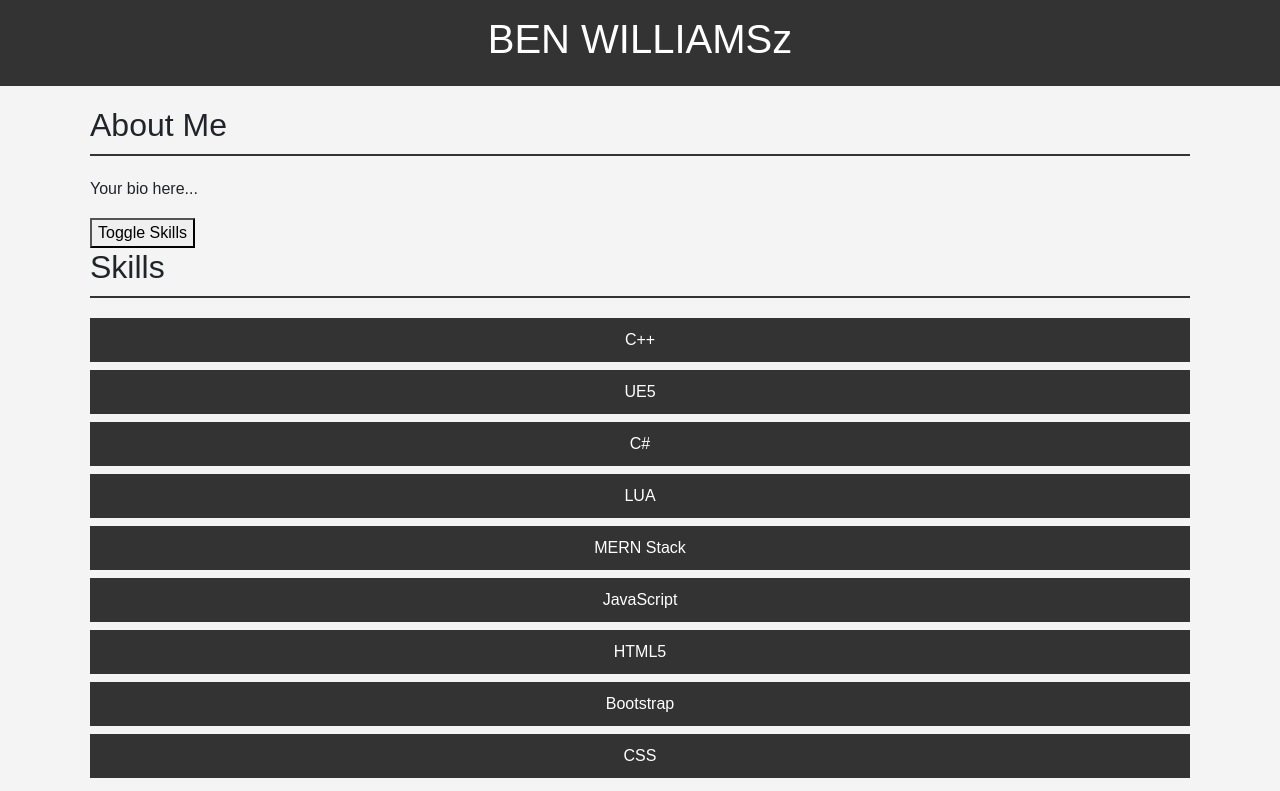
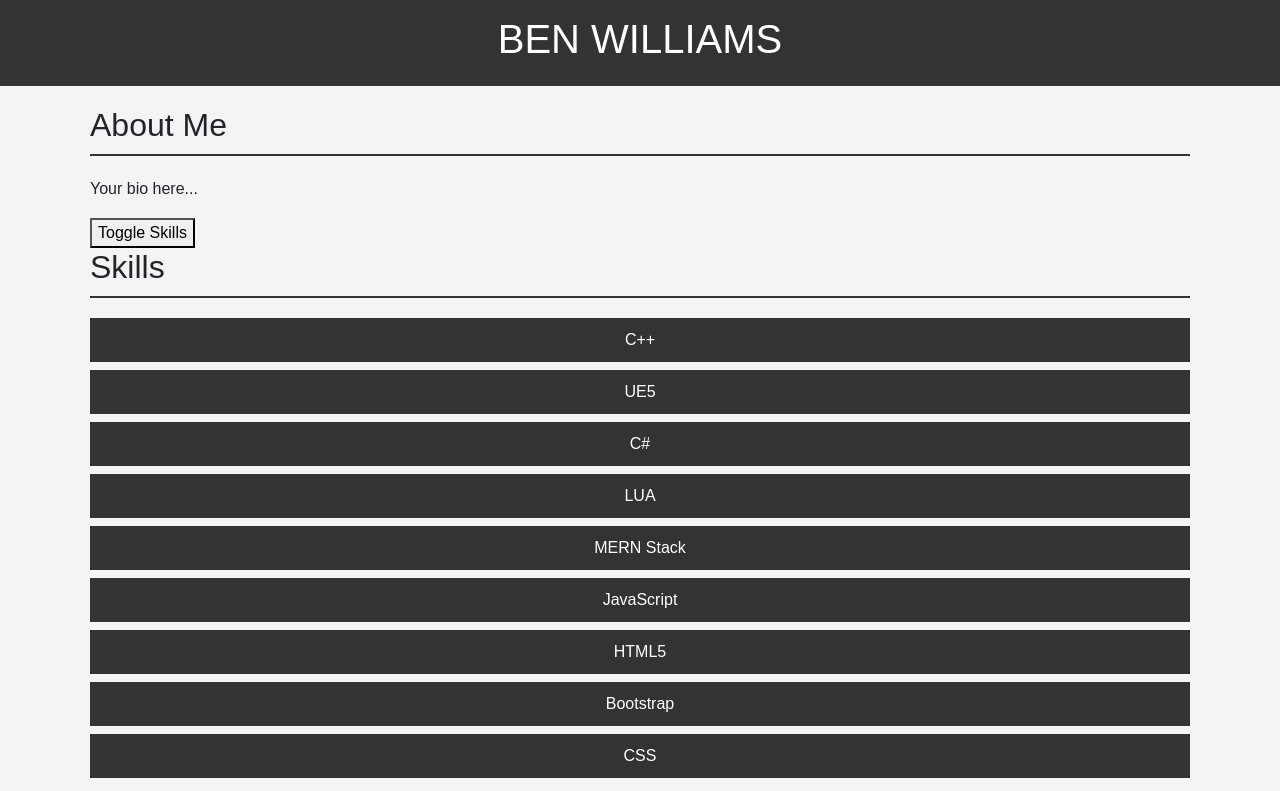
Before and after one commit to bones2421/bones2421.github.io, a plain HTML site: page index.html in a window 1280 px wide. Shown: the top 791 px of the page. Drawn offline with nearby package versions, Linux system fonts and the light colour scheme.

Commit message:
Update index.html

```diff
--- a/index.html
+++ b/index.html
@@ -47,7 +47,7 @@
 <body>
 
     <header>
-        <h1>BEN WILLIAMSz</h1>
+        <h1>BEN WILLIAMS</h1>
     </header>
 
     <div class="container">
```
